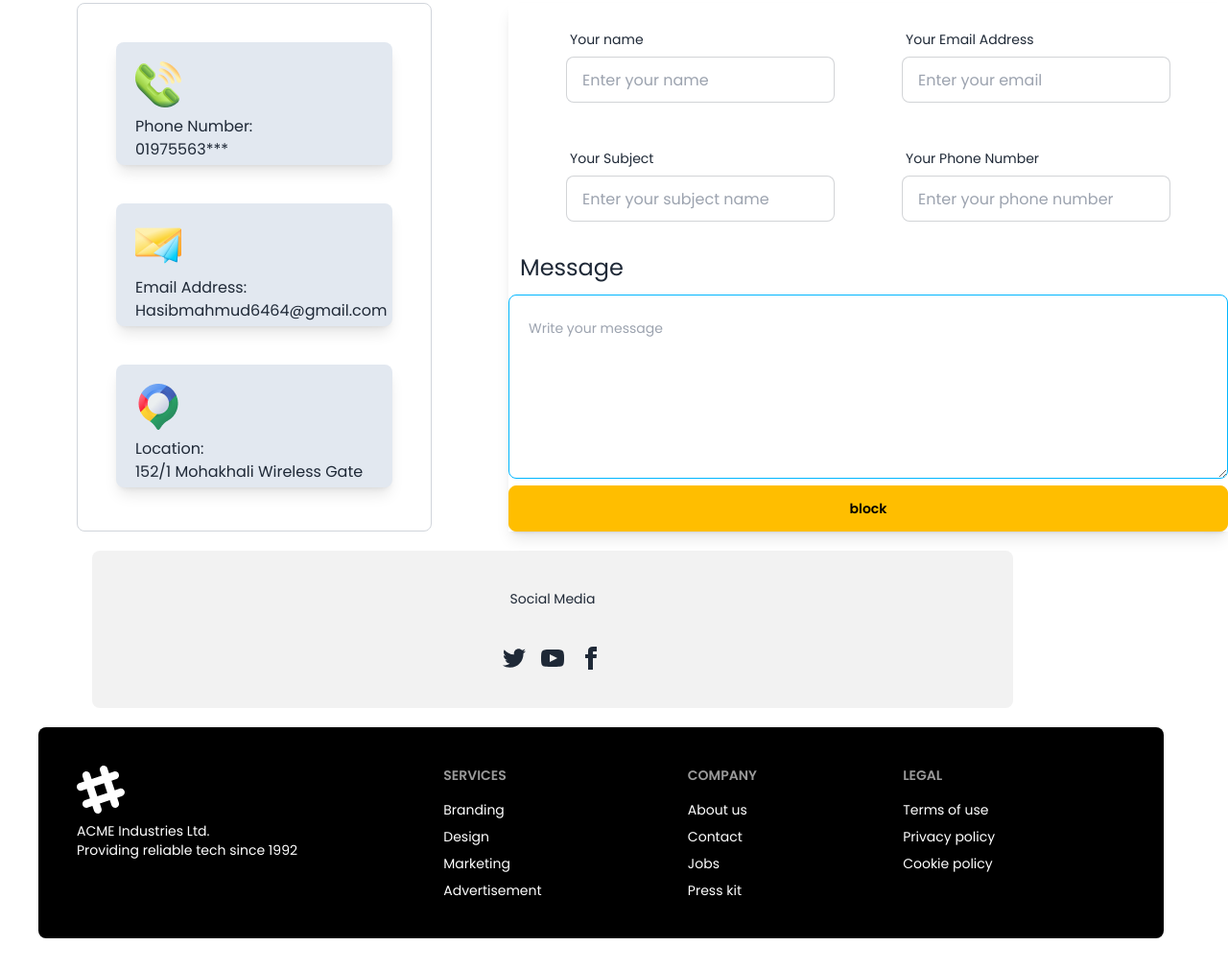
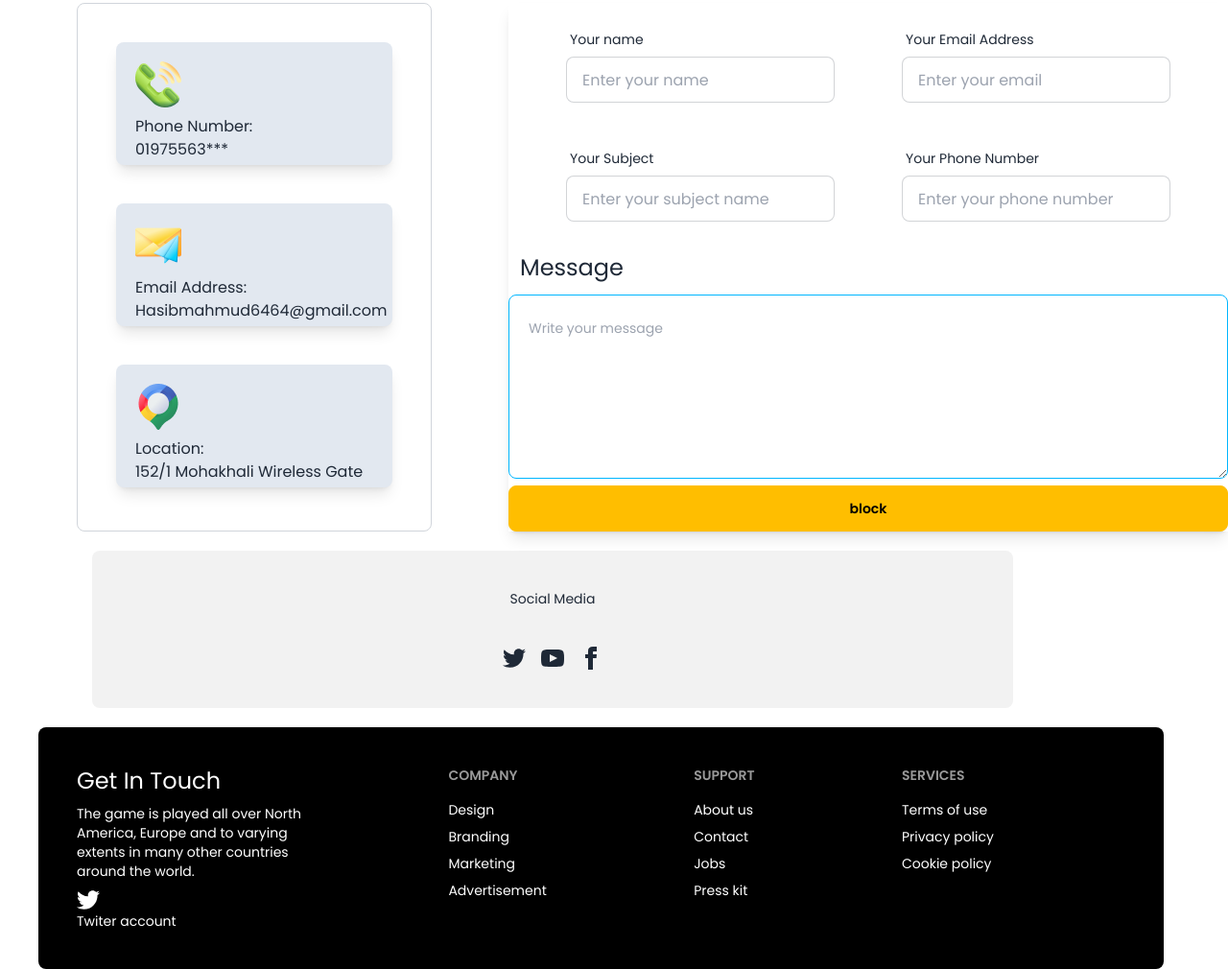
Before and after one commit to hasib6464/Hockeys-club, a plain HTML site: page index.html in a window 1280 px wide. Shown: the part 4399-5409 px from the top of the page at 96% size. Before the commit the page ends 5377 px from the top, so only its background shows below. Drawn offline with nearby package versions, Linux system fonts and the light colour scheme.

Commit message:
four commit

```diff
--- a/index.html
+++ b/index.html
@@ -77,7 +77,7 @@
     <section class="">
       <div class="carousel w-full">
         <div id="slide1" class="carousel-item relative w-full">
-          <img src="Images/1.png" class="lg:w-10/12 lg:h-4/6 lg:ml-28" />
+          <img src="Images/1.png" class="lg:w-10/12 lg:h-4/6 lg:ml-28 mb-0" />
           <div
             class="absolute flex lg:justify-start sm:justify-center transform -translate-y-1/2 lg:left-36 right-5 top-1/2">
             <a href="#slide4" class="btn btn-circle">❮</a>
@@ -110,7 +110,7 @@
         </div>
       </div>
     </section>
-    <section class="lg:relative lg:transform lg:-translate-y-1/2 lg:left-2/4  lg:-top-96  ">
+    <section class="lg:relative lg:transform lg:-translate-y-1/2 lg:left-2/4 lg:-top-96  ">
       <div class="bg-black lg:w-4/12 h-40 text-white p-4 rounded-2xl">
         <h2 class="text-2xl">Hockey is a type of sport in which players </h2>
         <p>Hockey is an outdoor game played between <br> two teams of 11 players who use long curved sticks <br> to hit
@@ -601,7 +601,8 @@
     </container>
     <section>
       <div>
-        <div class="footer footer-center lg:w-9/12 lg:ml-24 lg:mt-5 mt-5 lg:p-10 bg-base-200 text-base-content rounded-lg">
+        <div
+          class="footer footer-center lg:w-9/12 lg:ml-24 lg:mt-5 mt-5 lg:p-10 bg-base-200 text-base-content rounded-lg">
           <nav class="">
             <h1>Social Media</h1>
           </nav>
@@ -636,25 +637,33 @@
   <!-- ..........footer section........... -->
   <footer class="footer p-10  lg:w-11/12 lg:ml-10 mt-5 rounded-lg bg-black text-white text-base-content">
     <aside>
-      <svg width="50" height="50" viewBox="0 0 24 24" xmlns="http://www.w3.org/2000/svg" fill-rule="evenodd" clip-rule="evenodd" class="fill-current"><path d="M22.672 15.226l-2.432.811.841 2.515c.33 1.019-.209 2.127-1.23 2.456-1.15.325-2.148-.321-2.463-1.226l-.84-2.518-5.013 1.677.84 2.517c.391 1.203-.434 2.542-1.831 2.542-.88 0-1.601-.564-1.86-1.314l-.842-2.516-2.431.809c-1.135.328-2.145-.317-2.463-1.229-.329-1.018.211-2.127 1.231-2.456l2.432-.809-1.621-4.823-2.432.808c-1.355.384-2.558-.59-2.558-1.839 0-.817.509-1.582 1.327-1.846l2.433-.809-.842-2.515c-.33-1.02.211-2.129 1.232-2.458 1.02-.329 2.13.209 2.461 1.229l.842 2.515 5.011-1.677-.839-2.517c-.403-1.238.484-2.553 1.843-2.553.819 0 1.585.509 1.85 1.326l.841 2.517 2.431-.81c1.02-.33 2.131.211 2.461 1.229.332 1.018-.21 2.126-1.23 2.456l-2.433.809 1.622 4.823 2.433-.809c1.242-.401 2.557.484 2.557 1.838 0 .819-.51 1.583-1.328 1.847m-8.992-6.428l-5.01 1.675 1.619 4.828 5.011-1.674-1.62-4.829z"></path></svg>
-      <p>ACME Industries Ltd.<br/>Providing reliable tech since 1992</p>
+      <h2 class="text-2xl"> Get In Touch</h2>
+      <p>The game is played all over North<br> America, Europe and to varying<br> extents in many other countries<br> around the world.</p>
+      <a><svg xmlns="http://www.w3.org/2000/svg" width="24" height="24" viewBox="0 0 24 24" class="fill-current">
+          <path
+            d="M24 4.557c-.883.392-1.832.656-2.828.775 1.017-.609 1.798-1.574 2.165-2.724-.951.564-2.005.974-3.127 1.195-.897-.957-2.178-1.555-3.594-1.555-3.179 0-5.515 2.966-4.797 6.045-4.091-.205-7.719-2.165-10.148-5.144-1.29 2.213-.669 5.108 1.523 6.574-.806-.026-1.566-.247-2.229-.616-.054 2.281 1.581 4.415 3.949 4.89-.693.188-1.452.232-2.224.084.626 1.956 2.444 3.379 4.6 3.419-2.07 1.623-4.678 2.348-7.29 2.04 2.179 1.397 4.768 2.212 7.548 2.212 9.142 0 14.307-7.721 13.995-14.646.962-.695 1.797-1.562 2.457-2.549z">
+          </path>
+        </svg>Twiter account</a>
+
     </aside>
-    <nav>
-      <header class="footer-title">Services</header>
+
+      <div>
+        <header class="footer-title">Company</header>
+        <a class="link link-hover">Design</a>
         <a class="link link-hover">Branding</a>
-      <a class="link link-hover">Design</a>
         <a class="link link-hover">Marketing</a>
         <a class="link link-hover">Advertisement</a>
-    </nav>
-    <nav>
-      <header class="footer-title">Company</header>
+      </div>
+      <div>
+        <header class="footer-title">Support</header>
         <a class="link link-hover">About us</a>
         <a class="link link-hover">Contact</a>
         <a class="link link-hover">Jobs</a>
         <a class="link link-hover">Press kit</a>
-    </nav>
+      </div>
+
     <nav>
-      <header class="footer-title">Legal</header>
+      <header class="footer-title">Services</header>
       <a class="link link-hover">Terms of use</a>
       <a class="link link-hover">Privacy policy</a>
       <a class="link link-hover">Cookie policy</a>
```
Lines whose indentation alone changed are shown as unchanged.
